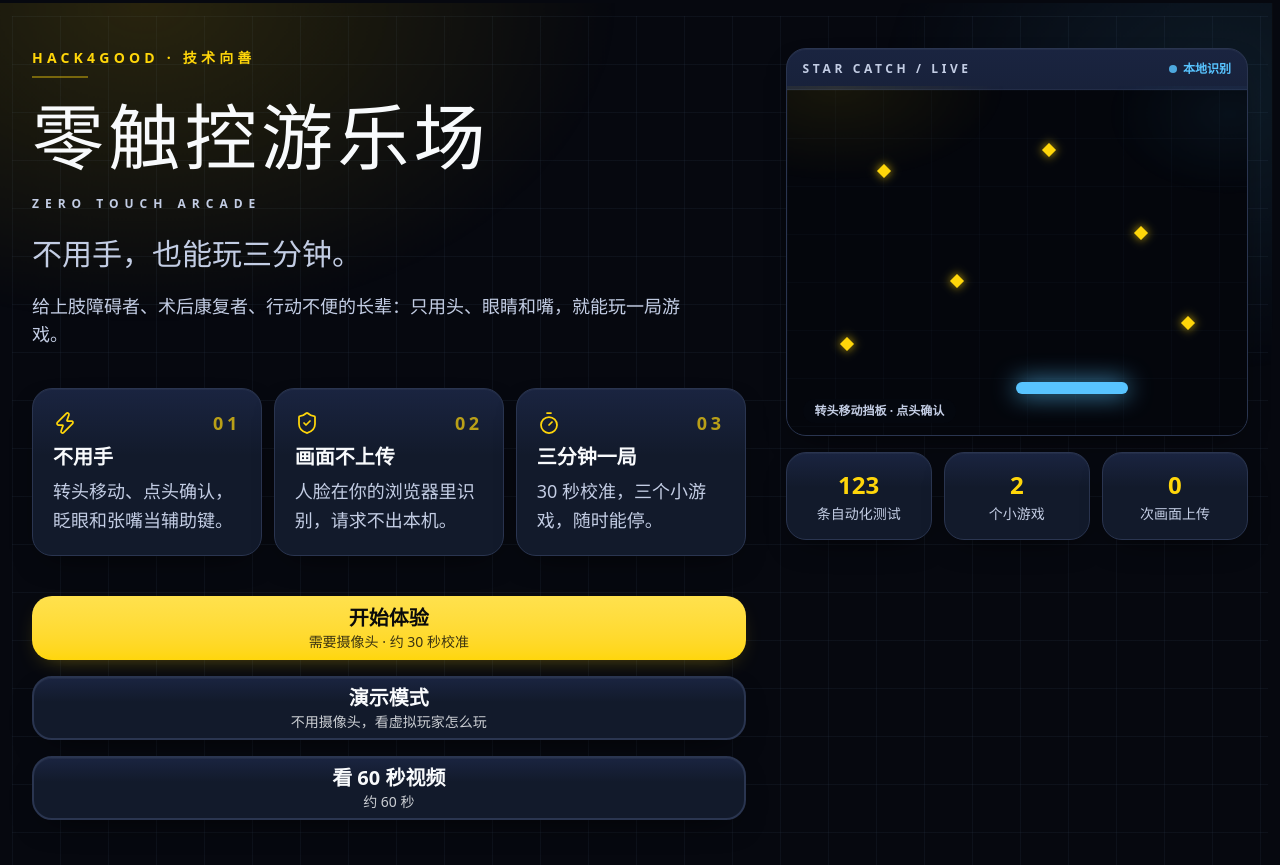
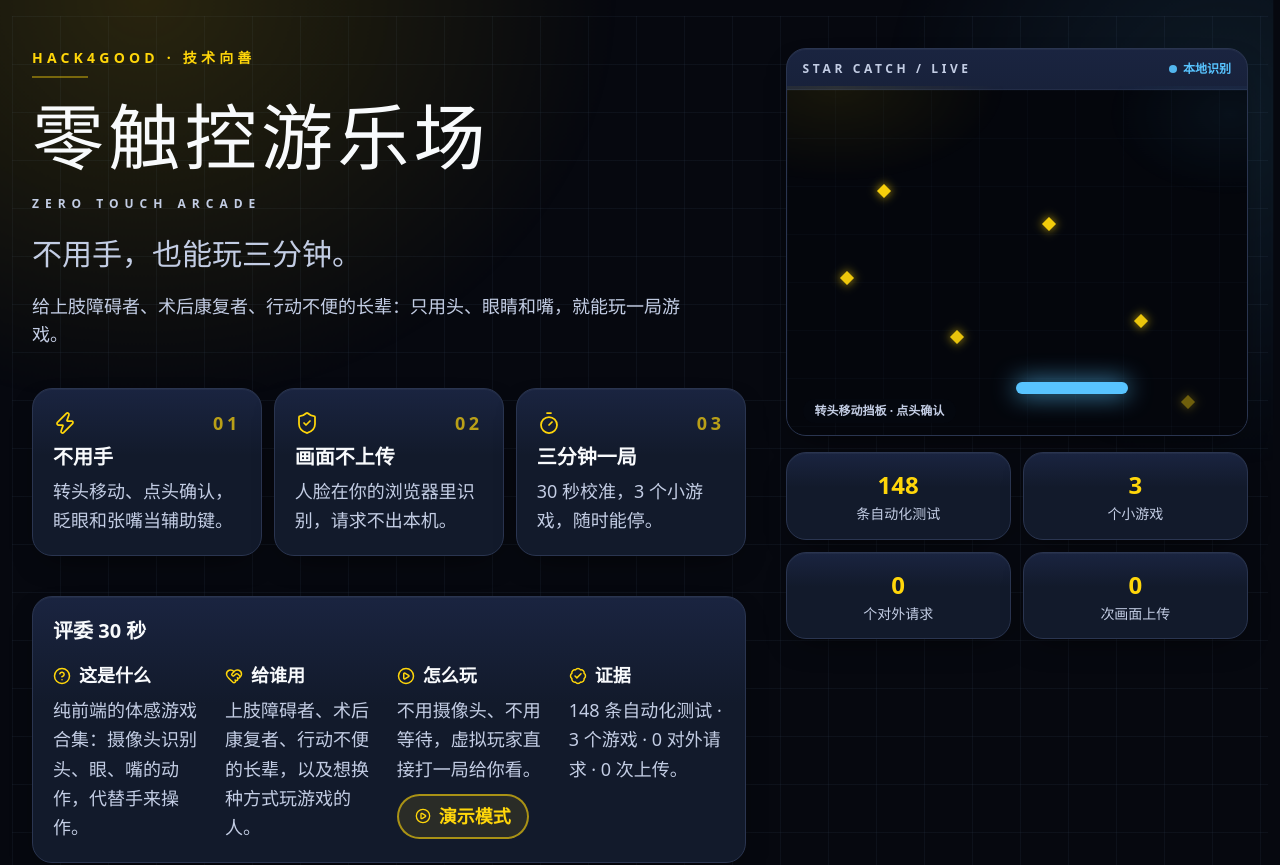
Before and after one commit to 333yi-max/zero-touch-arcade, a React (Vite) app in the folder app/: page / in a window 1280 px wide. Shown: the top 865 px of the page. Built offline with nearby package versions, Linux system fonts and the light colour scheme.

Commit message:
feat: 第 3 轮首页内容饱满——评委 30 秒区块 + 真实数据卡（测试数生成/请求数实测）

```diff
--- a/app/package.json
+++ b/app/package.json
@@ -7,7 +7,9 @@
     "node": ">=20.19"
   },
   "scripts": {
+    "predev": "node scripts/testcount.mjs",
     "dev": "vite",
+    "prebuild": "node scripts/testcount.mjs",
     "build": "tsc --noEmit && vite build",
     "preview": "vite preview",
     "test": "vitest run",
--- /dev/null
+++ b/app/scripts/testcount.mjs
@@ -0,0 +1,35 @@
+/**
+ * 生成 src/generated/testCount.ts：把 vitest list 的真实测试条数写进应用，
+ * 首页数据卡直接引用，避免手写数字随测试演进过期。
+ * npm 的 predev / prebuild 会自动执行；失败（数出 0 条）就退出码 1，拒绝生成假数字。
+ */
+import { execFileSync } from 'node:child_process';
+import { mkdirSync, writeFileSync } from 'node:fs';
+import { dirname, join, resolve } from 'node:path';
+import { fileURLToPath } from 'node:url';
+
+const __dirname = dirname(fileURLToPath(import.meta.url));
+const root = resolve(__dirname, '..');
+const outDir = join(root, 'src', 'generated');
+const outFile = join(outDir, 'testCount.ts');
+
+// 直接 node 起 vitest 入口，绕开 Windows 下 spawn npx.cmd 需要 shell 的问题
+const vitestBin = join(root, 'node_modules', 'vitest', 'vitest.mjs');
+const stdout = execFileSync(process.execPath, [vitestBin, 'list'], {
+  cwd: root,
+  encoding: 'utf8',
+  stdio: ['ignore', 'pipe', 'ignore'],
+});
+
+const count = stdout.split('\n').filter((line) => line.includes(' > ')).length;
+if (count === 0) {
+  console.error('testcount: vitest list 没数出任何测试，拒绝生成');
+  process.exit(1);
+}
+
+mkdirSync(outDir, { recursive: true });
+writeFileSync(
+  outFile,
+  `// 由 scripts/testcount.mjs 生成（npm predev/prebuild 自动执行），勿手改。\nexport const TEST_COUNT = ${count};\n`,
+);
+console.log(`testcount: ${count} 条测试 → src/generated/testCount.ts`);
--- a/app/src/components/SelectScreen.tsx
+++ b/app/src/components/SelectScreen.tsx
@@ -1,44 +1,11 @@
 import { useEffect, useRef } from 'react';
-import { AudioLines, Star, Timer, Users, Worm, type LucideIcon } from 'lucide-react';
+import { Timer, Users } from 'lucide-react';
 import { createSpeaker, type Speaker } from '../calibration/speech';
 import { readStoredSettings } from '../calibration/storage';
 import type { GameId } from '../state/machine';
+import { GAMES } from './gameMeta';
 import Button from './Button';
 import TopBar from './TopBar';
-
-const GAMES: {
-  id: GameId;
-  name: string;
-  line: string;
-  time: string;
-  who: string;
-  icon: LucideIcon;
-}[] = [
-  {
-    id: 'star',
-    name: '接星星',
-    line: '转头移动挡板，接住落下的星星',
-    time: '漏 5 颗星结束',
-    who: '第一次玩首选',
-    icon: Star,
-  },
-  {
-    id: 'rhythm',
-    name: '节奏点头',
-    line: '跟着节拍点头',
-    time: '16 拍 · 约 20 秒',
-    who: '喜欢音乐节奏',
-    icon: AudioLines,
-  },
-  {
-    id: 'snake',
-    name: '霓虹贪吃蛇',
-    line: '转头控制小蛇，吃光球连击得分',
-    time: '90 秒一局',
-    who: '想挑战反应力',
-    icon: Worm,
-  },
-];
 
 const ANNOUNCE = `三个游戏。${GAMES.map((g) => `${g.name}，${g.line}`).join('。')}。点卡片上的开始按钮选一个。`;
 
--- a/app/src/components/StartScreen.tsx
+++ b/app/src/components/StartScreen.tsx
@@ -1,5 +1,20 @@
 import { useState } from 'react';
-import { Hand, Lock, Monitor, ShieldCheck, Timer, Zap, type LucideIcon } from 'lucide-react';
+import {
+  BadgeCheck,
+  Hand,
+  HeartHandshake,
+  HelpCircle,
+  Lock,
+  Monitor,
+  PlayCircle,
+  ShieldCheck,
+  Timer,
+  Zap,
+  type LucideIcon,
+} from 'lucide-react';
+import { countExternalResources } from '../game/networkStats';
+import { TEST_COUNT } from '../generated/testCount';
+import { GAMES } from './gameMeta';
 import Button from './Button';
 
 interface StartScreenProps {
@@ -13,7 +28,7 @@ interface StartScreenProps {
 const FEATURES: readonly [string, string, string, string][] = [
   ['01', '不用手', '转头移动、点头确认，眨眼和张嘴当辅助键。', 'zap'],
   ['02', '画面不上传', '人脸在你的浏览器里识别，请求不出本机。', 'shield-check'],
-  ['03', '三分钟一局', '30 秒校准，三个小游戏，随时能停。', 'timer'],
+  ['03', '三分钟一局', `30 秒校准，${GAMES.length} 个小游戏，随时能停。`, 'timer'],
 ];
 
 const FEATURE_ICONS: Record<string, LucideIcon> = {
@@ -28,12 +43,6 @@ const NOTICE_ITEMS: { icon: LucideIcon; text: string }[] = [
   { icon: Hand, text: '没有摄像头也没关系，选「演示模式」即可看完整个玩法。' },
 ];
 
-const STATS: readonly [string, string][] = [
-  ['123', '条自动化测试'],
-  ['2', '个小游戏'],
-  ['0', '次画面上传'],
-];
-
 export default function StartScreen({
   hasCalibration,
   onStartCamera,
@@ -41,6 +50,16 @@ export default function StartScreen({
   onStartDemo,
 }: StartScreenProps) {
   const [notice, setNotice] = useState('');
+  // 对外请求在挂载这一刻实测：任何上传/埋点都会让这个数字变成非 0
+  const [externalRequests] = useState(() =>
+    countExternalResources(performance.getEntriesByType('resource'), location.origin),
+  );
+  const stats: readonly [string, string][] = [
+    [String(TEST_COUNT), '条自动化测试'],
+    [String(GAMES.length), '个小游戏'],
+    [String(externalRequests), '个对外请求'],
+    ['0', '次画面上传'],
+  ];
 
   return (
     <div className="relative flex flex-col gap-10">
@@ -89,7 +108,48 @@ export default function StartScreen({
         })}
       </div>
 
-      <div className="animate-fade-in-up stagger-3 flex flex-col gap-4">
+      <section
+        aria-label="评委三十秒速览"
+        className="animate-fade-in-up stagger-3 card-surface flex flex-col gap-4 rounded-card border border-edge p-5 shadow-card"
+      >
+        <h2 className="text-xl font-bold">评委 30 秒</h2>
+        <div className="grid gap-4 sm:grid-cols-2 lg:grid-cols-4">
+          <JudgeItem
+            icon={HelpCircle}
+            title="这是什么"
+            text="纯前端的体感游戏合集：摄像头识别头、眼、嘴的动作，代替手来操作。"
+          />
+          <JudgeItem
+            icon={HeartHandshake}
+            title="给谁用"
+            text="上肢障碍者、术后康复者、行动不便的长辈，以及想换种方式玩游戏的人。"
+          />
+          <div className="flex flex-col gap-1.5">
+            <p className="flex items-center gap-2 text-base font-bold">
+              <PlayCircle size={18} aria-hidden="true" className="shrink-0 text-accent" />
+              怎么玩
+            </p>
+            <p className="text-base leading-relaxed text-dim">
+              不用摄像头、不用等待，虚拟玩家直接打一局给你看。
+            </p>
+            <button
+              type="button"
+              onClick={onStartDemo}
+              className="mt-1 inline-flex w-fit items-center gap-2 self-start rounded-full border-2 border-accent/60 bg-accent/10 px-4 py-1.5 text-base font-bold text-accent transition duration-200 ease-out-soft hover:bg-accent/20"
+            >
+              <PlayCircle size={16} aria-hidden="true" />
+              演示模式
+            </button>
+          </div>
+          <JudgeItem
+            icon={BadgeCheck}
+            title="证据"
+            text={`${TEST_COUNT} 条自动化测试 · ${GAMES.length} 个游戏 · 0 对外请求 · 0 次上传。`}
+          />
+        </div>
+      </section>
+
+      <div className="animate-fade-in-up stagger-4 flex flex-col gap-4">
         <Button
           onClick={onStartCamera}
           hint={hasCalibration ? '上次已校准 · 直接进入' : '需要摄像头 · 约 30 秒校准'}
@@ -120,8 +180,8 @@ export default function StartScreen({
 
         <aside className="flex flex-col gap-4 lg:col-span-2 lg:sticky lg:top-8">
           <PreviewCard />
-          <div className="grid grid-cols-3 gap-3">
-            {STATS.map(([value, label]) => (
+          <div className="grid grid-cols-2 gap-3">
+            {stats.map(([value, label]) => (
               <div
                 key={label}
                 className="card-surface rounded-card border border-edge px-2 py-4 text-center shadow-card"
@@ -150,15 +210,36 @@ export default function StartScreen({
   );
 }
 
+function JudgeItem({
+  icon: Icon,
+  title,
+  text,
+}: {
+  icon: LucideIcon;
+  title: string;
+  text: string;
+}) {
+  return (
+    <div className="flex flex-col gap-1.5">
+      <p className="flex items-center gap-2 text-base font-bold">
+        <Icon size={18} aria-hidden="true" className="shrink-0 text-accent" />
+        {title}
+      </p>
+      <p className="text-base leading-relaxed text-dim">{text}</p>
+    </div>
+  );
+}
+
 /** 首页右侧的静态玩法示意：不加载摄像头也能一眼看懂怎么玩。 */
 function PreviewCard() {
-  const stars: readonly [number, number][] = [
-    [20, 22],
-    [56, 16],
-    [76, 40],
-    [36, 54],
-    [86, 66],
-    [12, 72],
+  /** [left%, 静态 top%, 时长 s, 延迟 s]；静态位置是 reduced-motion 下的兜底。 */
+  const stars: readonly [number, number, number, number][] = [
+    [20, 22, 5.2, -1.2],
+    [56, 16, 6.4, -3.4],
+    [76, 40, 4.6, -2.1],
+    [36, 54, 5.8, -4.4],
+    [86, 66, 6.8, -0.6],
+    [12, 72, 5.4, -2.8],
   ];
   return (
     <figure className="card-surface overflow-hidden rounded-card border border-edge shadow-card">
@@ -171,12 +252,17 @@ function PreviewCard() {
       </div>
       <div className="relative aspect-[4/3] w-full bg-[#04060c]">
         <div aria-hidden="true" className="bg-arcade pointer-events-none absolute inset-0 opacity-60" />
-        {stars.map(([left, top]) => (
+        {stars.map(([left, top, dur, delay]) => (
           <span
             key={`${left}-${top}`}
             aria-hidden="true"
-            className="absolute h-2.5 w-2.5 rotate-45 bg-accent shadow-[0_0_10px_rgba(255,214,10,0.8)]"
-            style={{ left: `${left}%`, top: `${top}%` }}
+            className="animate-fall-star absolute h-2.5 w-2.5 rotate-45 bg-accent shadow-[0_0_10px_rgba(255,214,10,0.8)]"
+            style={{
+              left: `${left}%`,
+              top: `${top}%`,
+              animationDuration: `${dur}s`,
+              animationDelay: `${delay}s`,
+            }}
           />
         ))}
         <div
--- /dev/null
+++ b/app/src/components/gameMeta.ts
@@ -0,0 +1,38 @@
+import { AudioLines, Star, Worm, type LucideIcon } from 'lucide-react';
+import type { GameId } from '../state/machine';
+
+export interface GameMeta {
+  id: GameId;
+  name: string;
+  line: string;
+  time: string;
+  who: string;
+  icon: LucideIcon;
+}
+
+export const GAMES: readonly GameMeta[] = [
+  {
+    id: 'star',
+    name: '接星星',
+    line: '转头移动挡板，接住落下的星星',
+    time: '漏 5 颗星结束',
+    who: '第一次玩首选',
+    icon: Star,
+  },
+  {
+    id: 'rhythm',
+    name: '节奏点头',
+    line: '跟着节拍点头',
+    time: '16 拍 · 约 20 秒',
+    who: '喜欢音乐节奏',
+    icon: AudioLines,
+  },
+  {
+    id: 'snake',
+    name: '霓虹贪吃蛇',
+    line: '转头控制小蛇，吃光球连击得分',
+    time: '90 秒一局',
+    who: '想挑战反应力',
+    icon: Worm,
+  },
+];
--- /dev/null
+++ b/app/src/game/networkStats.ts
@@ -0,0 +1,17 @@
+/** 统计资源条目里来自站外的数量：0 意味着页面没有和任何外部服务器通信。 */
+export function countExternalResources(
+  entries: readonly { name: string }[],
+  baseOrigin: string,
+): number {
+  let count = 0;
+  for (const entry of entries) {
+    let origin: string;
+    try {
+      origin = new URL(entry.name, baseOrigin).origin;
+    } catch {
+      continue;
+    }
+    if (origin !== 'null' && origin !== baseOrigin) count += 1;
+  }
+  return count;
+}
--- /dev/null
+++ b/app/src/generated/testCount.ts
@@ -0,0 +1,2 @@
+// 由 scripts/testcount.mjs 生成（npm predev/prebuild 自动执行），勿手改。
+export const TEST_COUNT = 148;
--- a/app/src/index.css
+++ b/app/src/index.css
@@ -25,6 +25,7 @@
 
   --animate-fade-in-up: fade-in-up 0.5s var(--ease-out-soft) both;
   --animate-glow-drift: glow-drift 14s ease-in-out infinite alternate;
+  --animate-fall-star: fall-star 5s linear infinite;
 
   @keyframes fade-in-up {
     from {
@@ -43,6 +44,24 @@
     }
     to {
       transform: translate3d(2%, 1.5%, 0) scale(1.06);
+    }
+  }
+
+  /* 首页示意卡里的星星飘落：keyframes 接管 top，reduced-motion 时全局兜底回静态位置 */
+  @keyframes fall-star {
+    0% {
+      top: -6%;
+      opacity: 0;
+    }
+    8% {
+      opacity: 1;
+    }
+    85% {
+      opacity: 0.9;
+    }
+    100% {
+      top: 96%;
+      opacity: 0;
     }
   }
 
@@ -85,6 +104,9 @@
   .stagger-3 {
     animation-delay: 220ms;
   }
+  .stagger-4 {
+    animation-delay: 300ms;
+  }
 
   /* 卡片统一质感：顶部高光渐变 */
   .card-surface {
```
Also changed, not shown: 6 other files (tests, documents, lock files or other folders).
